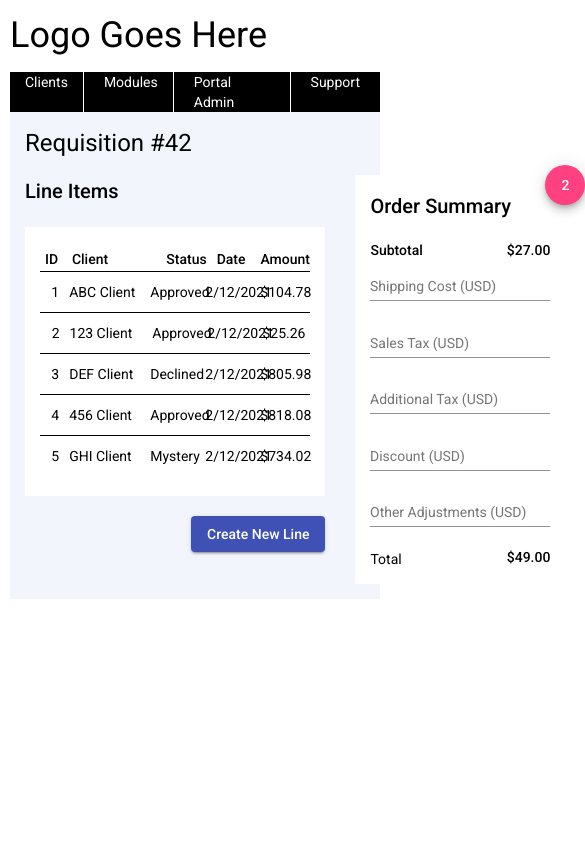
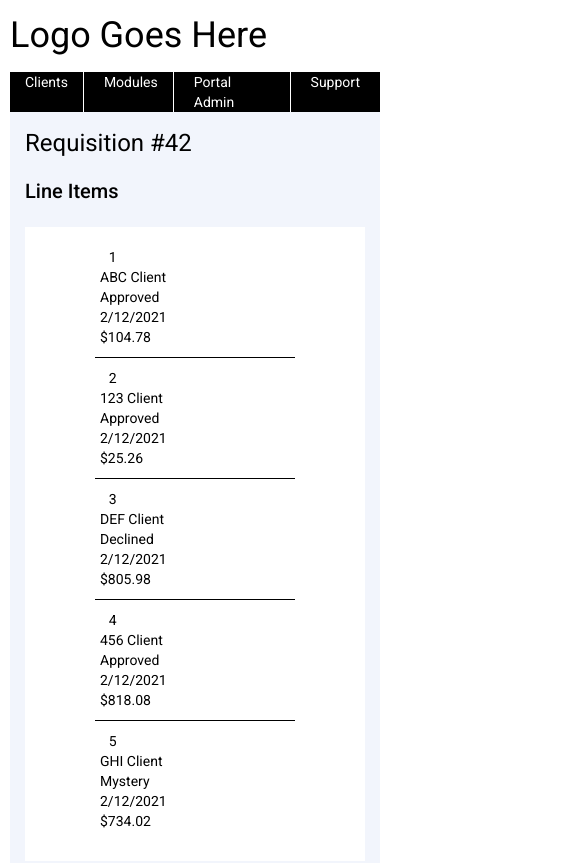
Before and after one commit to thefinitemonkey/flexbox-layout-demo, an Angular app: page / in a window 390 px wide. Shown: the top 863 px of the page, 585 px wide, since content can reach past the window. Built offline with nearby package versions, Linux system fonts and the light colour scheme.

Commit message:
Demo tablet and mobile breaks added

```diff
--- a/src/app/list-page/line-item-list/header-item/header-item.component.scss
+++ b/src/app/list-page/line-item-list/header-item/header-item.component.scss
@@ -29,3 +29,15 @@
     width: calc(100% * 1/6);
     margin: 0 5px 0;
 }
+
+@media only screen and (max-width: 700px) {
+    .header-item {
+        display: none;
+        margin: 0;
+        padding: 0;
+        border: none;
+        width: 0px;
+        height: 0px;
+        position: absolute;
+    }
+  }
--- a/src/app/list-page/line-item-list/line-item-list.component.html
+++ b/src/app/list-page/line-item-list/line-item-list.component.html
@@ -1,6 +1,8 @@
 <h2 class="mat-h2">Line Items</h2>
+<div class="line-item-list-header">
+    <app-header-item [header]="header"></app-header-item>
+</div>
 <div class="line-item-list">
-    <app-header-item [header]="header"></app-header-item>
     <ng-template ngFor let-item [ngForOf]='items' let-i='index' let-last='last' let-first='first'>
         <app-line-item [item]="item" [last]="last" [first]="first"></app-line-item>
     </ng-template>
--- a/src/app/list-page/line-item-list/line-item-list.component.scss
+++ b/src/app/list-page/line-item-list/line-item-list.component.scss
@@ -1,9 +1,17 @@
 .line-item-list {
     display: flex;
     flex-direction: column;
-    margin: 20px 0 20px;
+    margin: 0 0 20px 0;
     background-color: white;
-    padding: 15px;
+    padding: 0 15px 15px 15px;
+}
+
+.line-item-list-header {
+    display: flex;
+    flex-direction: column;
+    margin: 20px 0 0px;
+    background-color: white;
+    padding: 15px 15px 0 15px;
 }
 
 .line-item-list-cta {
@@ -11,3 +19,11 @@
     flex-flow: row;
     justify-content: flex-end;
 }
+
+@media only screen and (max-width: 700px) {
+    .line-item-list {
+        flex-direction: row;
+        flex-wrap: wrap;
+        justify-content: space-around;
+    }
+  }
--- a/src/app/list-page/line-item-list/line-item/line-item.component.scss
+++ b/src/app/list-page/line-item-list/line-item/line-item.component.scss
@@ -36,3 +36,11 @@
     margin: 0 5px 0;
     text-align: right;
 }
+
+@media only screen and (max-width: 700px) {
+    .line-item {
+        flex-direction: column;
+        min-width: 200px;
+        flex: 1;
+    }
+  }
--- a/src/app/list-page/list-page-layout/list-page-layout.component.scss
+++ b/src/app/list-page/list-page-layout/list-page-layout.component.scss
@@ -12,3 +12,19 @@
     flex: 1;
     position: relative;
 }
+
+@media only screen and (max-width: 900px) {
+    .list-page-flex {
+        flex-direction: column;
+    }
+
+    .list-space {
+        flex: 1;
+        margin-bottom: 20px;
+        margin-right: 0px;
+    }
+
+    .summary-space {
+        flex: 1;
+    }
+  }
```
